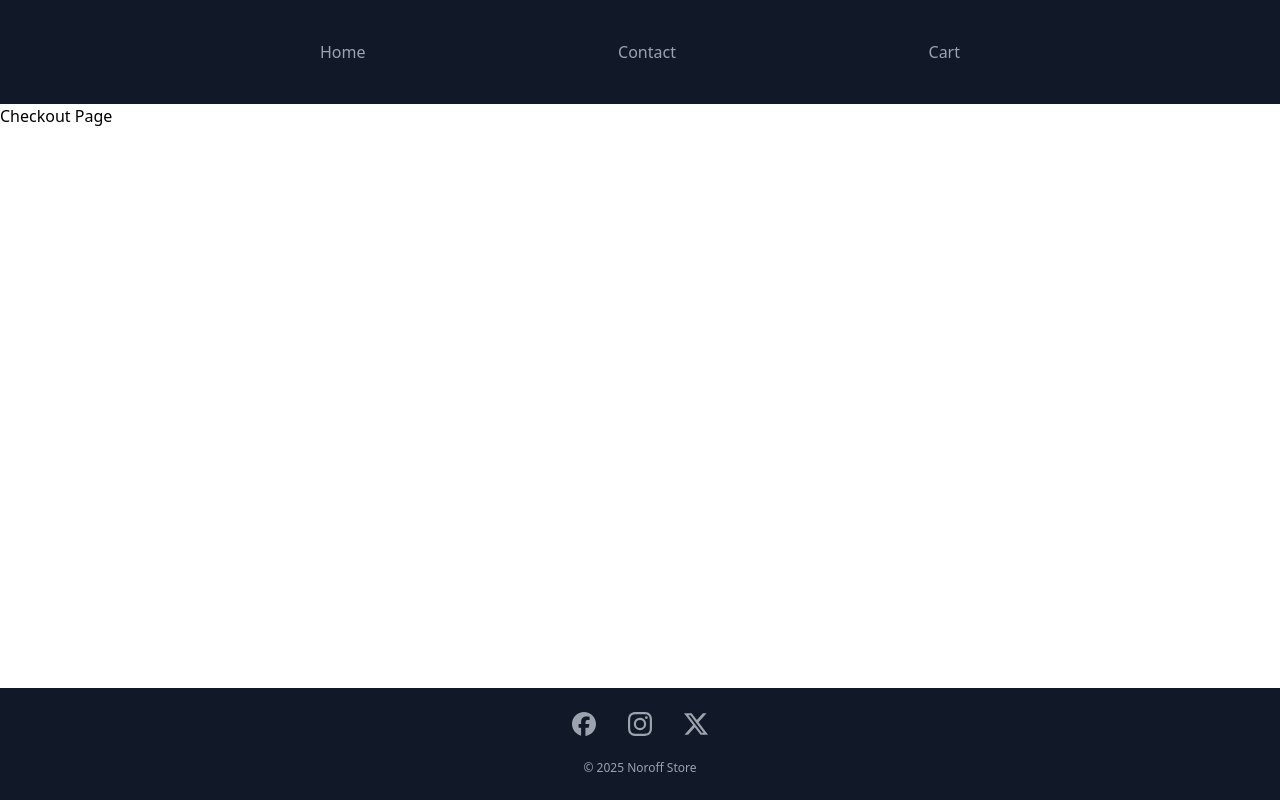
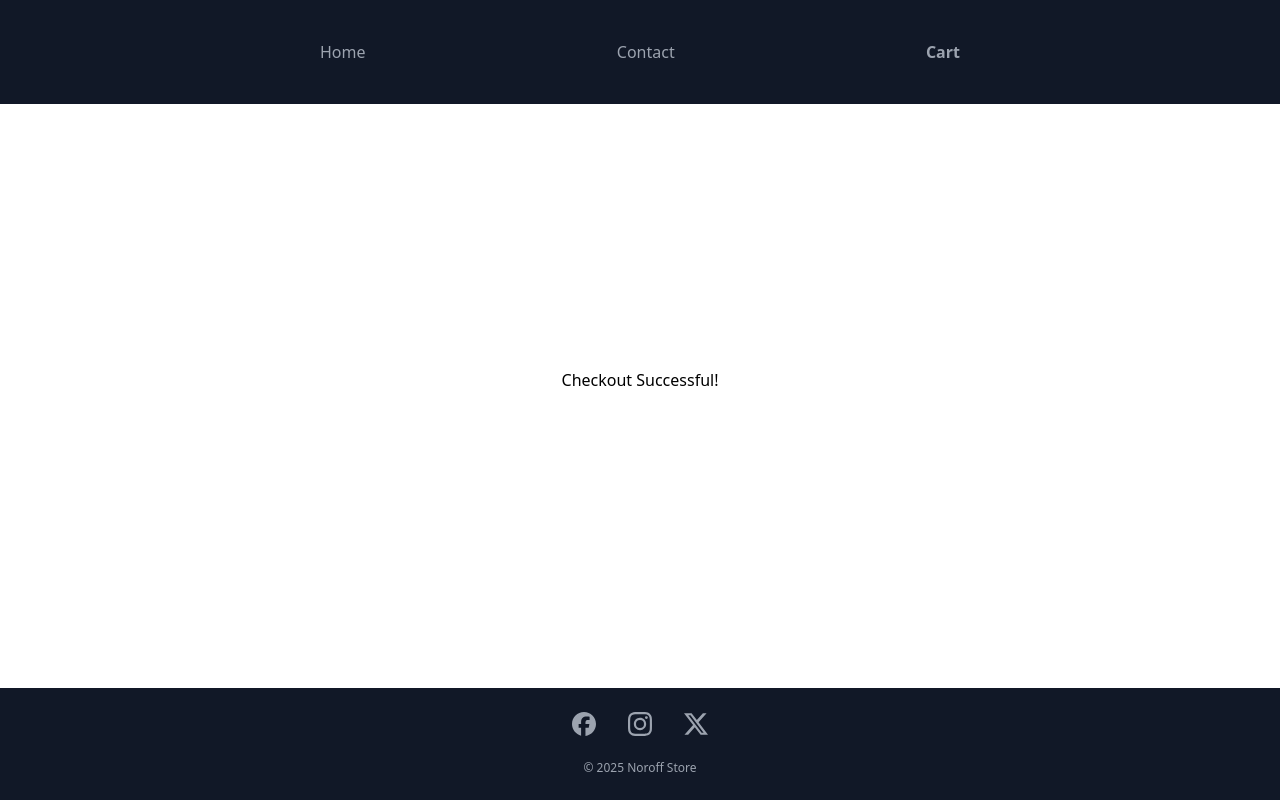
Before and after one commit to Panida287/js-framework-ca, a React (Vite) app: page /checkout/success in a window 1280 px wide. Built offline with nearby package versions, Linux system fonts and the light colour scheme.

Commit message:
feat: added check out button to clear cart and redirect to checkout success page

```diff
--- a/src/Layout/Header.tsx
+++ b/src/Layout/Header.tsx
@@ -36,7 +36,7 @@ export default function Header() {
                             </NavLink>
                         </li>
                         <li>
-                            <NavLink to="/cart"
+                            <NavLink to="/checkout"
                                      className={({isActive}) =>
                                          `transition-all ${
                                              isActive
--- a/src/routes/CartPage/index.tsx
+++ /dev/null
@@ -1,29 +0,0 @@
-import {CartItems} from "../../components/Cart";
-import {useCartStore} from "../../store/cartStore";
-import {Button, BackToShopBtn} from "../../components/Button";
-import {useNavigate} from "react-router-dom";
-
-export default function CartPage() {
-    const {cart, clearCart} = useCartStore();
-    const navigate = useNavigate();
-    return (
-        <>
-            <h1 className="flex justify-center items-center font-bold text-xl text-gray-800 leading-tight mb-4">
-                Cart
-            </h1>
-            <CartItems/>
-            {cart.length > 0 ?
-                (
-                    <div className=" flex justify-between max-w-4xl mx-auto p-6">
-                        <Button text="Clear cart" onClick={clearCart} variant="danger"/>
-                        <Button text="Check Out" onClick={() => navigate("/checkout")} variant="secondary"/>
-                    </div>
-                ) : (
-                    <div className="flex justify-center p-6">
-                        <BackToShopBtn/>
-                    </div>
-                )
-            }
-        </>
-    );
-}
--- a/src/routes/CheckoutPage/index.tsx
+++ b/src/routes/CheckoutPage/index.tsx
@@ -1,7 +1,34 @@
-export default function CheckoutPage() {
+import {CartItems} from "../../components/Cart";
+import {useCartStore} from "../../store/cartStore";
+import {Button, BackToShopBtn} from "../../components/Button";
+import {useNavigate} from "react-router-dom";
+
+export default function CartPage() {
+    const {cart, clearCart} = useCartStore();
+    const navigate = useNavigate();
+
+    const handleCheckout = () => {
+        clearCart();
+        navigate("/checkout/success");
+    }
     return (
-        <div>
-            <h1>Checkout Page</h1>
-        </div>
+        <>
+            <h1 className="flex justify-center items-center font-bold text-xl text-gray-800 leading-tight mb-4">
+                Checkout
+            </h1>
+            <CartItems/>
+            {cart.length > 0 ?
+                (
+                    <div className=" flex justify-between max-w-4xl mx-auto p-6">
+                        <Button text="Clear cart" onClick={clearCart} variant="danger"/>
+                        <Button text="Check Out" onClick={handleCheckout} variant="secondary"/>
+                    </div>
+                ) : (
+                    <div className="flex justify-center p-6">
+                        <BackToShopBtn/>
+                    </div>
+                )
+            }
+        </>
     );
 }
--- a/src/routes/CheckoutSuccessPage/index.tsx
+++ b/src/routes/CheckoutSuccessPage/index.tsx
@@ -1,7 +1,7 @@
 export default function CheckoutSuccessPage() {
     return (
-        <div>
-            <h1>Checkout Success Page</h1>
+        <div className="flex justify-center items-center h-full">
+            <h1>Checkout Successful!</h1>
         </div>
     );
 }
```
Also changed, not shown: src/main.tsx (+4 -11 lines), src/utilities/index.tsx (line endings or trailing spaces).
